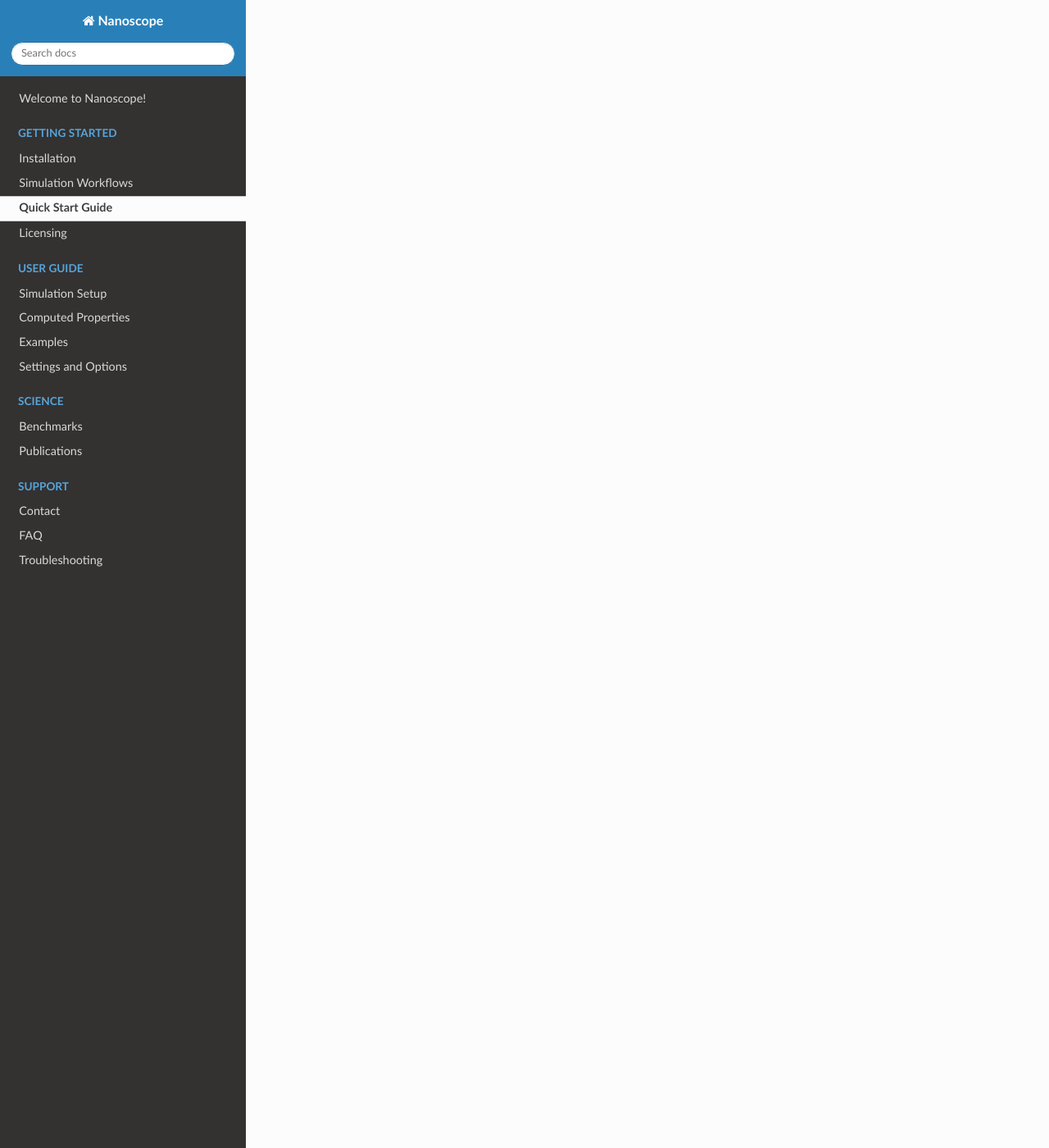
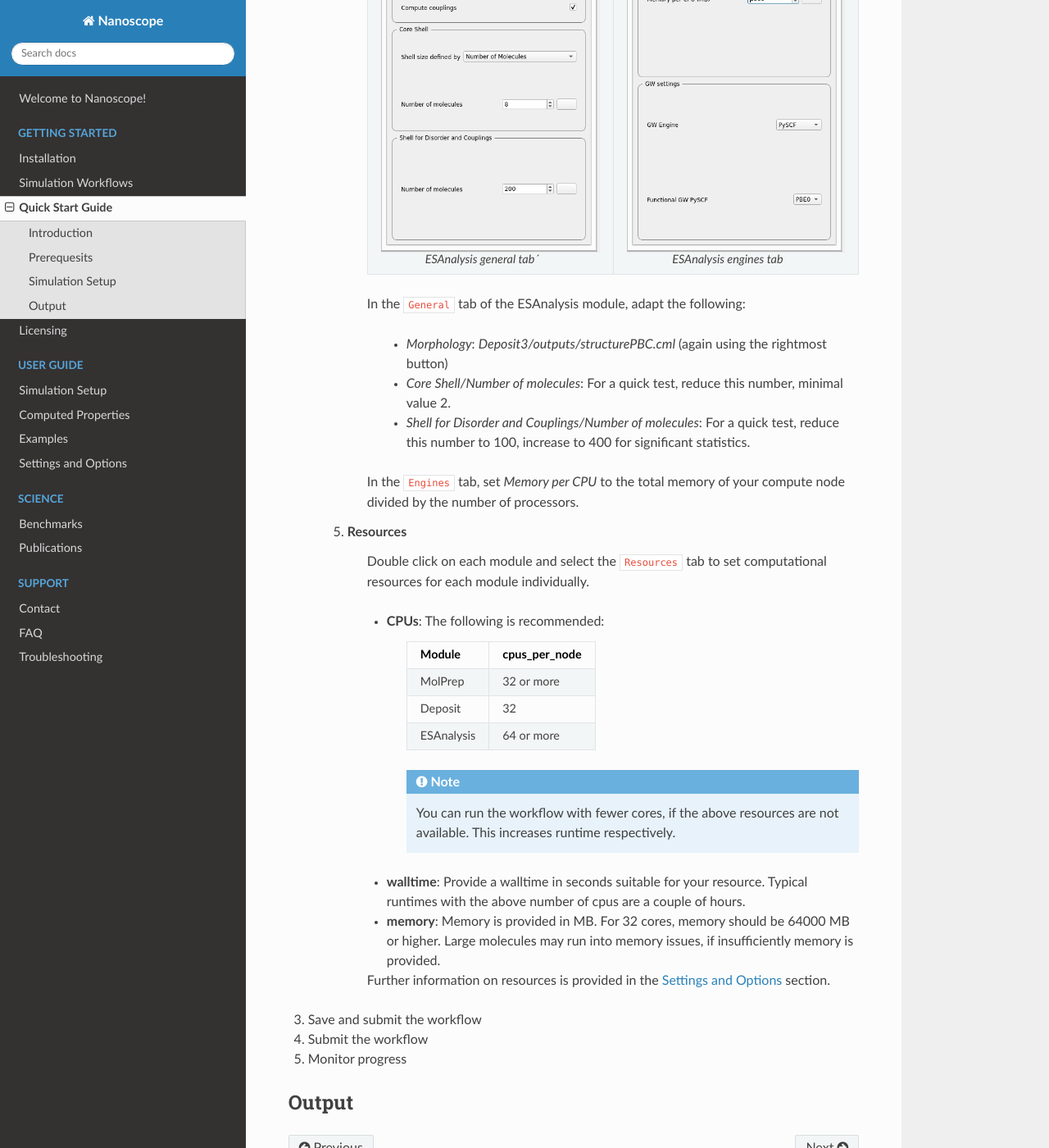
Before and after one commit to NanomatchGmbH/nanoscope-docs, a Sphinx documentation site: the page built from docs/source/getting_started/quick_start.rst, in a window 1280 px wide and 1400 px high, scrolled down 3926 px. Shown: the whole window at 82% size. Built offline with Sphinx 7.4.7 and the Read the Docs theme 3.1.0, drawn with Linux system fonts in a browser that asks for light colours; some of the changed text lies outside the part shown.

Commit message:
quickstart up to setup of simulation

```diff
--- a/docs/source/getting_started/quick_start.rst
+++ b/docs/source/getting_started/quick_start.rst
@@ -2,3 +2,157 @@
 
 Quick Start Guide
 ==================
+
+Introduction
+-------------
+This section is a step-by-step instruction of the deposition and electronic structure analysis of a simple thin film morphology. For the setup of more involved use cases, refer to the sections in the User Guide.
+
+
+Prerequesits
+-------------
+Follow the :ref:`getting_started_installation` section to setup Nanoscope.
+
+
+Simulation Setup
+-----------------
+
+
+1. Create a input molecule file
+
+    1. Go to `MolView <https://www.nanomatch.de/nanomatch-files/molview/>`_ and design a molecule, e.g. a biphenyl molecule.
+    2. Use the ``clean`` and the ``2D to 3D`` buttons to generate a 3D structure of the molecule
+
+        .. figure:: quick_start/quick_start_0.png
+           :alt: Design a molecule with MolView
+           :width: 100%
+           :align: center
+
+           Design a molecule with MolView
+
+    3. Download the 3D molecule file with ``Tools -> MOL file``
+    4. Convert the molecule to a valid mol2 input file for the MolPrep module via an xyz file
+
+        .. code-block:: bash
+
+           obabel MolView.mol -oxyz -OMyMol.xyz
+           obabel MyMol.xyz -omol2 -OMyMol.mol2
+
+    .. note:: We use biphenyl as a simple example as it allows for quick computation. It is not meant as a physical case study.
+
+    .. note:: Feel free to try a different molecule. Keep in mind that the basic usage of Nanoscope covers molecules with up to 40 atoms.
+
+
+
+2. Open SimStack Client on your local PC
+
+    .. code-block:: bash
+
+       micromamba activate simstack
+       # and run simstack:
+       simstack
+
+
+3. Setup the basic Nanoscope workflow
+
+    1. **Drag&Drop** the modules `MolPrep`, `Deposit` and `ESAnalysis` from the top left panel into the middle workflow panel into a linear workflow and arrange as depicted below. Double click on each module to adapt settings and allocate resources for each simulation step.
+
+        .. figure:: quick_start/quick_start_1.png
+           :alt: Construct the workflow with drag&drop
+           :width: 100%
+           :align: center
+
+           Construct the standard Nanoscope workflow with drag&drop
+
+    2. **MolPrep** settings
+
+        .. figure:: quick_start/quick_start_molprep.png
+           :alt: MolPrep settings
+           :width: 60%
+           :align: center
+
+
+
+
+    3. **Desposit**
+
+        In the ``Simulation Parameters`` panel of Deposit, adapt the settings as follows:
+
+        .. figure:: quick_start/quick_start_deposit_box.png
+           :alt: deposit_box_settings
+           :width: 60%
+           :align: center
+
+        This will generate a sufficiently large sample for the electronic structure analysis.
+
+        Switch to the ``Molecules`` tab. Click on the rightmost buttons next to the input fields to load molecule and forcefield file from `MolPrep`:
+
+            * `Molecule` input: `MolPPrep/outputs/molecule.pbd`
+            * `Forcefield` input: `MolPPrep/outputs/molecule_forcefield.spf`
+
+        .. figure:: quick_start/quick_start_Deposit_mols.png
+           :alt: deposit_molecules_input
+           :width: 100%
+           :align: center
+
+
+
+
+    4. **ESAnalysis**
+
+        .. list-table::
+           :widths: 50 50
+           :header-rows: 0
+
+           * - .. figure:: quick_start/quick_start_ESA_general.png
+                  :alt: ESAnalysis general tab
+                  :width: 100%
+                  :align: center
+
+                  ESAnalysis general tab´
+             - .. figure:: quick_start/quick_start_ESA_engines.png
+                   :alt: ESAnalysis engines tab
+                   :width: 100%
+                   :align: center
+
+                   ESAnalysis engines tab
+
+        In the ``General`` tab of the ESAnalysis module, adapt the following:
+
+            * `Morphology`: `Deposit3/outputs/structurePBC.cml` (again using the rightmost button)
+            * `Core Shell/Number of molecules`: For a quick test, reduce this number, minimal value 2.
+            * `Shell for Disorder and Couplings/Number of molecules`: For a quick test, reduce this number to 100, increase to 400 for significant statistics.
+
+        In the ``Engines`` tab, set `Memory per CPU` to the total memory of your compute node divided by the number of processors.
+
+    5. **Resources**
+
+        Double click on each module and select the ``Resources`` tab to set computational resources for each module individually.
+
+        * **CPUs**: The following is recommended:
+
+            =============================== =======================
+            Module                          cpus_per_node
+            =============================== =======================
+            MolPrep                         32 or more
+            Deposit                         32
+            ESAnalysis                      64 or more
+            =============================== =======================
+
+            .. note :: You can run the workflow with fewer cores, if the above resources are not available. This increases runtime respectively.
+
+        * **walltime**: Provide a walltime in seconds suitable for your resource. Typical runtimes with the above number of cpus are a couple of hours.
+        * **memory**: Memory is provided in MB. For 32 cores, memory should be 64000 MB or higher. Large molecules may run into memory issues, if insufficiently memory is provided.
+
+        Further information on resources is provided in the :ref:`user_guide_settings` section.
+
+
+3. Save and submit the workflow
+
+
+4. Submit the workflow
+
+5. Monitor progress
+
+
+Output
+------
```
Also changed, not shown: docs/source/getting_started/quick_start/quick_start_0.png (added), docs/source/getting_started/quick_start/quick_start_1.png (added), docs/source/getting_started/quick_start/quick_start_Deposit_mols.png (added), docs/source/getting_started/quick_start/quick_start_ESA_engines.png (added), docs/source/getting_started/quick_start/quick_start_ESA_general.png (added), docs/source/getting_started/quick_start/quick_start_deposit_box.png (added), docs/source/getting_started/quick_start/quick_start_molprep.png (added).
